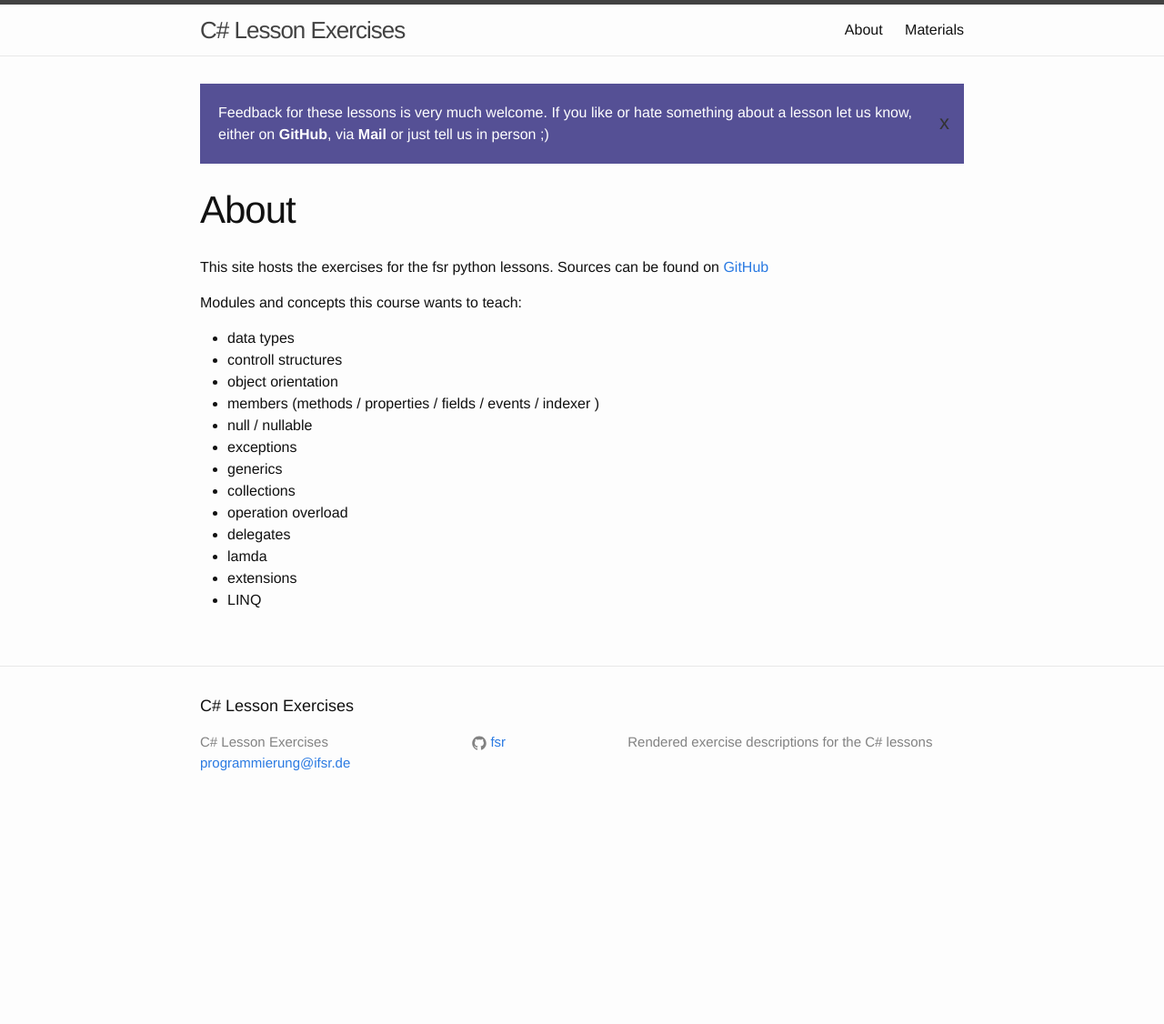
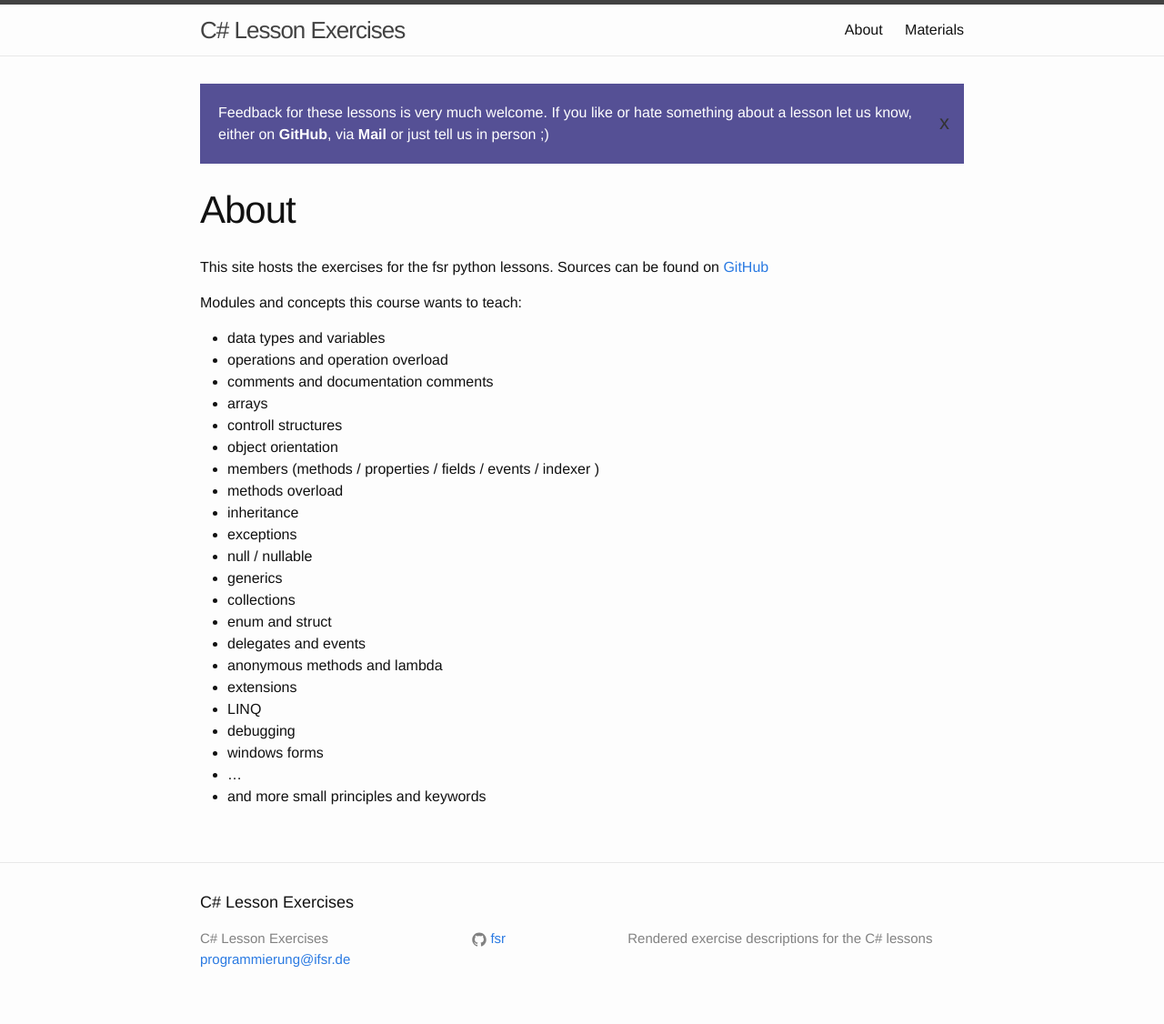
Before and after one commit to fsr/csharp-lessons, a Jekyll site: the page built from about.md, in a window 1280 px wide. Shown: the whole page at 91% size. Built offline with Jekyll 4.4.1, drawn with Linux system fonts in a browser that asks for light colours; before the commit the page ends 910 px from its top, so only the background shows below that.

Commit message:
Update for the overview.

```diff
--- a/_data/overview.yml
+++ b/_data/overview.yml
@@ -1,14 +1,23 @@
 targets:
-    - data types
+    - data types and variables
+    - operations and operation overload
+    - comments and documentation comments
+    - arrays
     - controll structures
     - object orientation
     - members (methods / properties / fields / events / indexer )
+    - methods overload
+    - inheritance
+    - exceptions
     - null / nullable
-    - exceptions
     - generics
     - collections
-    - operation overload
-    - delegates
-    - lamda
+    - enum and struct
+    - delegates and events
+    - anonymous methods and lambda
     - extensions
     - LINQ
+    - debugging
+    - windows forms
+    - ...
+    - and more small principles and keywords
```
